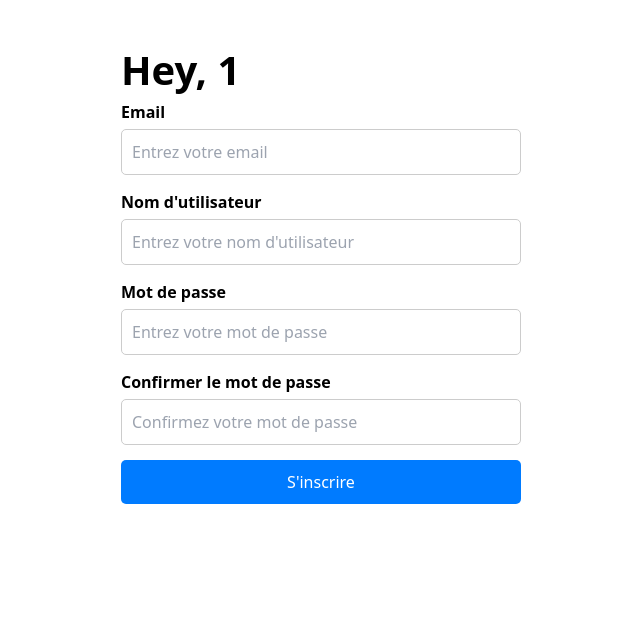
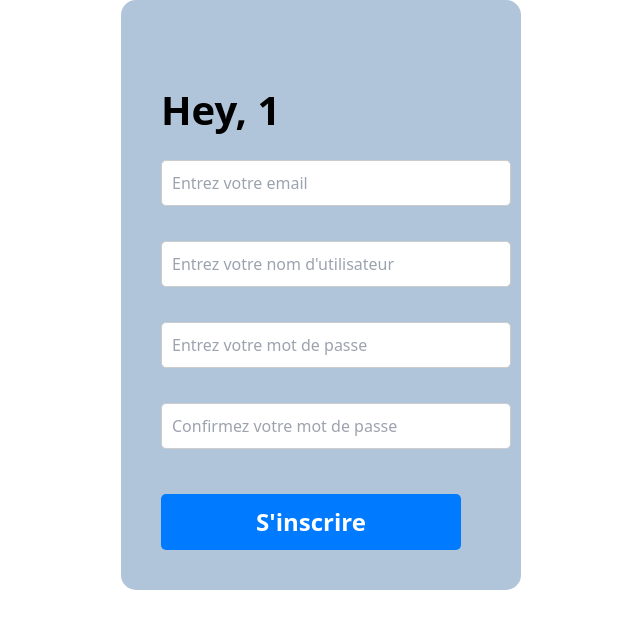
Before and after one commit to OthmaneB-Pro/Form_Challenge, a React (Create React App) app: page /form2/1 in a window 1280 px wide. Shown: the top 628 px of the page, without its empty margins (319-959 px from the left). Built offline with nearby package versions, Linux system fonts and the light colour scheme.

Commit message:
♻️ LoginForm2 : refacto components InputWithYup and Button

```diff
--- a/src/components/pages/login/form2/Form2.tsx
+++ b/src/components/pages/login/form2/Form2.tsx
@@ -5,6 +5,8 @@ import { useNavigate, useParams } from "react-router-dom";
 import TitleForm from "../../../reusable-ui/TitleForm";
 import { schema } from "./yupSchema";
 import { IFormInputs } from "./typeFormInputs";
+import InputWithYup from "../../../reusable-ui/InputWithYup";
+import Button from "../../../reusable-ui/Button";
 
 export default function SignUpForm() {
   const {
@@ -15,71 +17,63 @@ export default function SignUpForm() {
     resolver: yupResolver(schema),
   });
   const { username } = useParams();
-  const navigate  = useNavigate()
+  const navigate = useNavigate();
 
   const onSubmit = (data: IFormInputs) => {
     console.log(data);
-    navigate('/form3')
+    navigate("/form3");
   };
 
   return (
     <FormStyled onSubmit={handleSubmit(onSubmit)}>
       <TitleForm label={`Hey, ${username}`} />
-      <label htmlFor="email">Email</label>
-      <input
-        id="email"
+      <InputWithYup
+        name="email"
         type="email"
-        {...register("email")}
         placeholder="Entrez votre email"
+        register={register}
       />
       {errors.email && <p className="error">{errors.email.message}</p>}
 
-      <label htmlFor="username">Nom d'utilisateur</label>
-      <input
-        id="username"
+      <InputWithYup
+        name="username"
         type="text"
-        {...register("username")}
         placeholder="Entrez votre nom d'utilisateur"
+        register={register}
       />
       {errors.username && <p className="error">{errors.username.message}</p>}
 
-      <label htmlFor="password">Mot de passe</label>
-      <input
-        id="password"
+      <InputWithYup
+        name="password"
         type="password"
-        {...register("password")}
         placeholder="Entrez votre mot de passe"
+        register={register}
       />
       {errors.password && <p className="error">{errors.password.message}</p>}
 
-      <label htmlFor="confirmPassword">Confirmer le mot de passe</label>
-      <input
-        id="confirmPassword"
+      <InputWithYup
+        name="confirmPassword"
         type="password"
-        {...register("confirmPassword")}
         placeholder="Confirmez votre mot de passe"
+        register={register}
       />
       {errors.confirmPassword && (
         <p className="error">{errors.confirmPassword.message}</p>
       )}
 
-      <button type="submit" disabled={isSubmitting}>
-        S'inscrire
-      </button>
+      <Button label="S'inscrire" disabled={isSubmitting} />
     </FormStyled>
   );
 }
 
 const FormStyled = styled.form`
+  background: #b1c5da;
+  padding: 40px;
+  border-radius: 15px;
   display: flex;
   flex-direction: column;
   max-width: 400px;
   margin: 0 auto;
-
-  label {
-    margin-bottom: 5px;
-    font-weight: bold;
-  }
 
   input {
     margin-bottom: 15px;
--- a/src/components/pages/login/form2/yupSchema.ts
+++ b/src/components/pages/login/form2/yupSchema.ts
@@ -13,6 +13,8 @@ export const schema = yup.object().shape({
     password: yup
       .string()
       .min(8, "Le mot de passe doit contenir au moins 8 caractères")
+      .matches(/[A-Z]/, "Le mot de passe doit contenir au moins une lettre majuscule")
+      .matches(/[0-9]/, "Le mot de passe doit contenir au moins un chiffre")
       .required("Le mot de passe est requis"),
     confirmPassword: yup
       .string()
--- a/src/components/reusable-ui/Button.tsx
+++ b/src/components/reusable-ui/Button.tsx
@@ -2,10 +2,11 @@ import styled from "styled-components";
 
 type ButtonType = {
   label: string;
+  disabled? : boolean;
 };
 
-export default function Button({ label }: ButtonType) {
-  return <ButtonStyled>{label}</ButtonStyled>;
+export default function Button({ label, disabled }: ButtonType) {
+  return <ButtonStyled disabled={disabled}>{label}</ButtonStyled>;
 }
 
 const ButtonStyled = styled.button`
--- /dev/null
+++ b/src/components/reusable-ui/InputWithYup.tsx
@@ -0,0 +1,31 @@
+import styled from "styled-components";
+
+type InputWithYupType = {
+  type: string;
+  placeholder: string;
+  register: any;
+  name: string;
+};
+
+export default function InputWithYup({
+  type,
+  placeholder,
+  register,
+  name,
+}: InputWithYupType) {
+  return (
+    <InputWithYupStyled
+      type={type}
+      placeholder={placeholder}
+      {...register(name)}
+    />
+  );
+}
+
+const InputWithYupStyled = styled.input`
+  padding: 20px;
+  width: 350px;
+  margin-top: 20px;
+  border-radius: 15px;
+  border: 1px solid;
+`;
```
